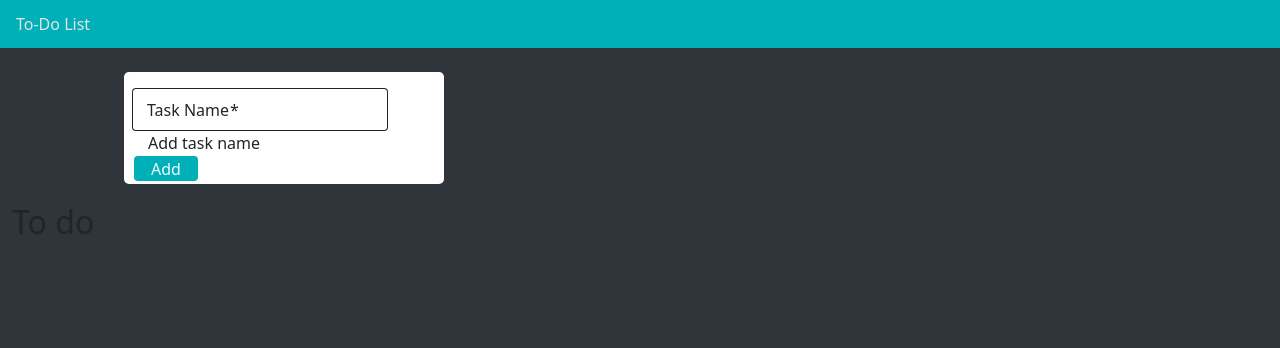
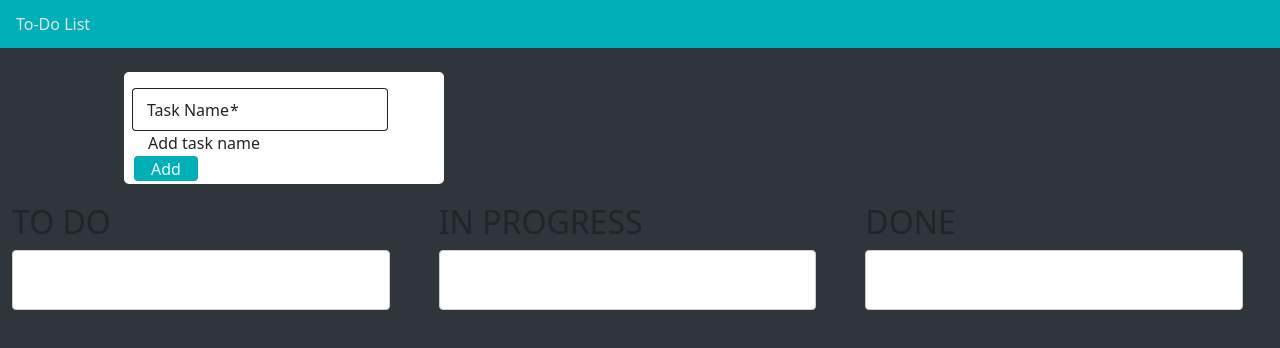
Before and after one commit to bogdana03/AngularToDo, an Angular app: page / in a window 1280 px wide. Shown: the top 348 px of the page. Built offline with nearby package versions, Linux system fonts and the light colour scheme.

Commit message:
add functionality  that adds tasks

```diff
--- a/src/app/todo/todo.component.css
+++ b/src/app/todo/todo.component.css
@@ -28,3 +28,58 @@
     border-radius: 4%;
 
 }
+
+.example-container {
+  width: 400px;
+  max-width: 100%;
+  margin: 0 25px 25px 0;
+  display: inline-block;
+  vertical-align: top;
+}
+
+.example-list {
+  border: solid 1px #ccc;
+  min-height: 60px;
+  background: white;
+  border-radius: 4px;
+  overflow: hidden;
+  display: block;
+}
+
+.example-box {
+  padding: 20px 10px;
+  border-bottom: solid 1px #ccc;
+  color: rgba(0, 0, 0, 0.87);
+  display: flex;
+  flex-direction: row;
+  align-items: center;
+  justify-content: space-between;
+  box-sizing: border-box;
+  cursor: move;
+  background: white;
+  font-size: 14px;
+}
+
+.cdk-drag-preview {
+  box-sizing: border-box;
+  border-radius: 4px;
+  box-shadow: 0 5px 5px -3px rgba(0, 0, 0, 0.2),
+              0 8px 10px 1px rgba(0, 0, 0, 0.14),
+              0 3px 14px 2px rgba(0, 0, 0, 0.12);
+}
+
+.cdk-drag-placeholder {
+  opacity: 0;
+}
+
+.cdk-drag-animating {
+  transition: transform 250ms cubic-bezier(0, 0, 0.2, 1);
+}
+
+.example-box:last-child {
+  border: none;
+}
+
+.example-list.cdk-drop-list-dragging .example-box:not(.cdk-drag-placeholder) {
+  transition: transform 250ms cubic-bezier(0, 0, 0.2, 1);
+}
--- a/src/app/todo/todo.component.html
+++ b/src/app/todo/todo.component.html
@@ -12,7 +12,7 @@
               <input formControlName="item" class="input-holder" matInput placeholder="Placeholder" />
               <mat-hint>Add task name</mat-hint>
             </mat-form-field>
-            <button mat-raised-button [disabled]="todoForm.invalid" style="background-color: #00b0b9; color: aliceblue; height: 25px;margin-left: 10px;">Add</button>
+            <button (click)="addTask()" mat-raised-button [disabled]="todoForm.invalid" style="background-color: #00b0b9; color: aliceblue; height: 25px;margin-left: 10px;">Add</button>
           </form>
         </mat-card>
       </div>
@@ -22,23 +22,38 @@
   <div class="col-md-12">
     <div cdkDropListGroup>
       <div class="row">
-        <div class="col-md-4">
+        <div class="col-md-4 d-flex justify-content-center">
           <!--To do-->
           <div class="example-container">
-            <h2>To do</h2>
+            <h2>TO DO</h2>
             <div cdkDropList [cdkDropListData]="tasks" class="example-list" (cdkDropListDropped)="drop($event)">
               <div class="example-box" *ngFor="let item of tasks" cdkDrag>
-                {{ item }}
+                {{item.description}}
               </div>
             </div>
           </div>
         </div>
-        <div class="col-md-4">
+        <div class="col-md-4 d-flex justify-content-center">
           <!--in progres-->
-
+          <div class="example-container">
+            <h2>IN PROGRESS</h2>
+            <div cdkDropList [cdkDropListData]="inprogress" class="example-list" (cdkDropListDropped)="drop($event)">
+              <div class="example-box" *ngFor="let item of inprogress" cdkDrag>
+                {{item.description}}
+              </div>
+            </div>
+          </div>
         </div>
-        <div class="col-md-4">
+        <div class="col-md-4 d-flex justify-content-center">
           <!-- done -->
+          <div class="example-container">
+            <h2>DONE</h2>
+            <div cdkDropList [cdkDropListData]="done" class="example-list" (cdkDropListDropped)="drop($event)">
+              <div class="example-box" *ngFor="let item of done" cdkDrag>
+                {{item.description}}
+              </div>
+            </div>
+          </div>
         </div>
       </div>
     </div>
--- a/src/app/todo/todo.component.ts
+++ b/src/app/todo/todo.component.ts
@@ -23,7 +23,13 @@ export class TodoComponent implements OnInit {
 
     })
   }
-  drop(event: CdkDragDrop<string[]>) {
+  addTask(){
+    this.tasks.push({
+      description:this.todoForm.value.item,
+      done:false
+    })
+  }
+  drop(event: CdkDragDrop<ITask[]>) {
     if (event.previousContainer === event.container) {
       moveItemInArray(event.container.data, event.previousIndex, event.currentIndex);
     } else {
```
